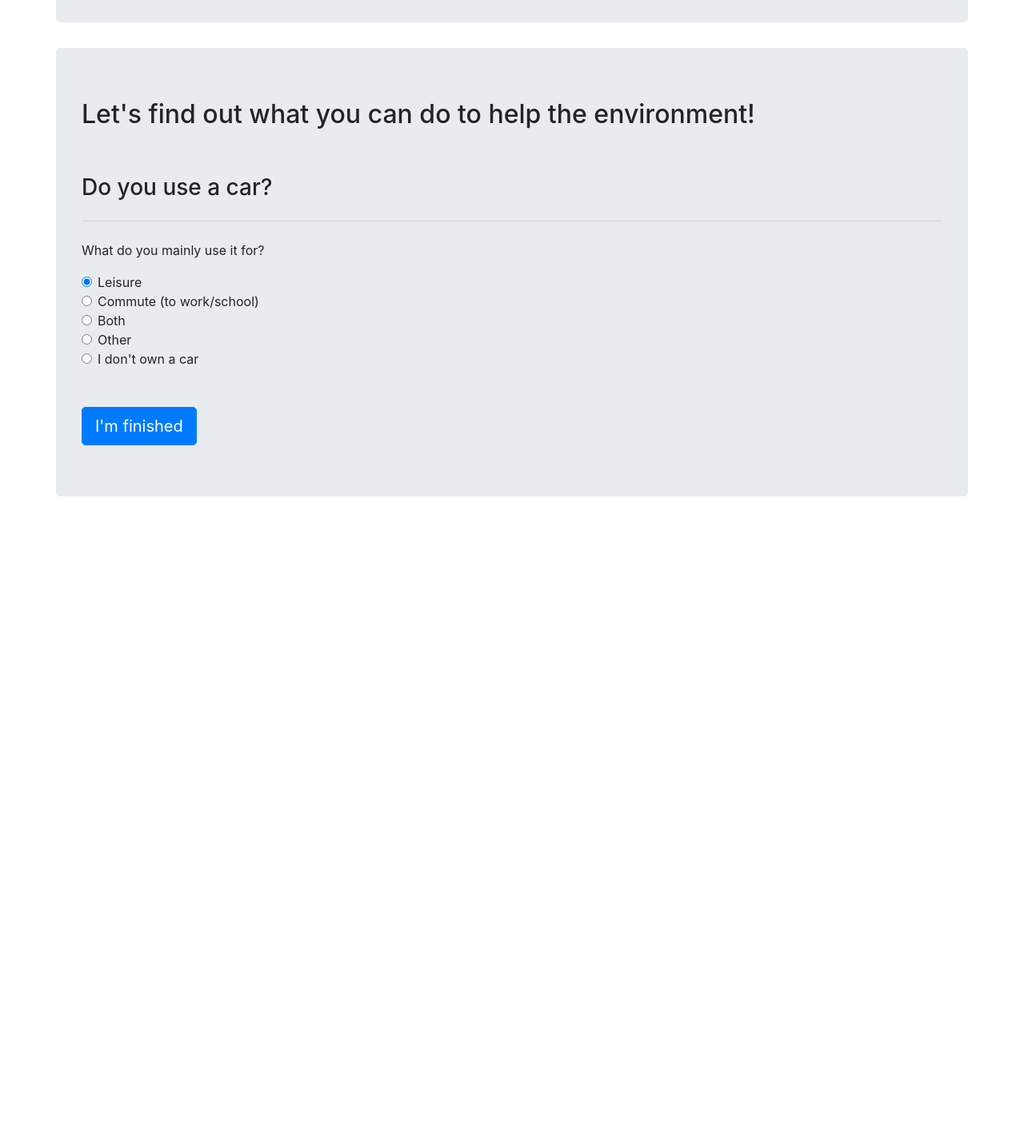
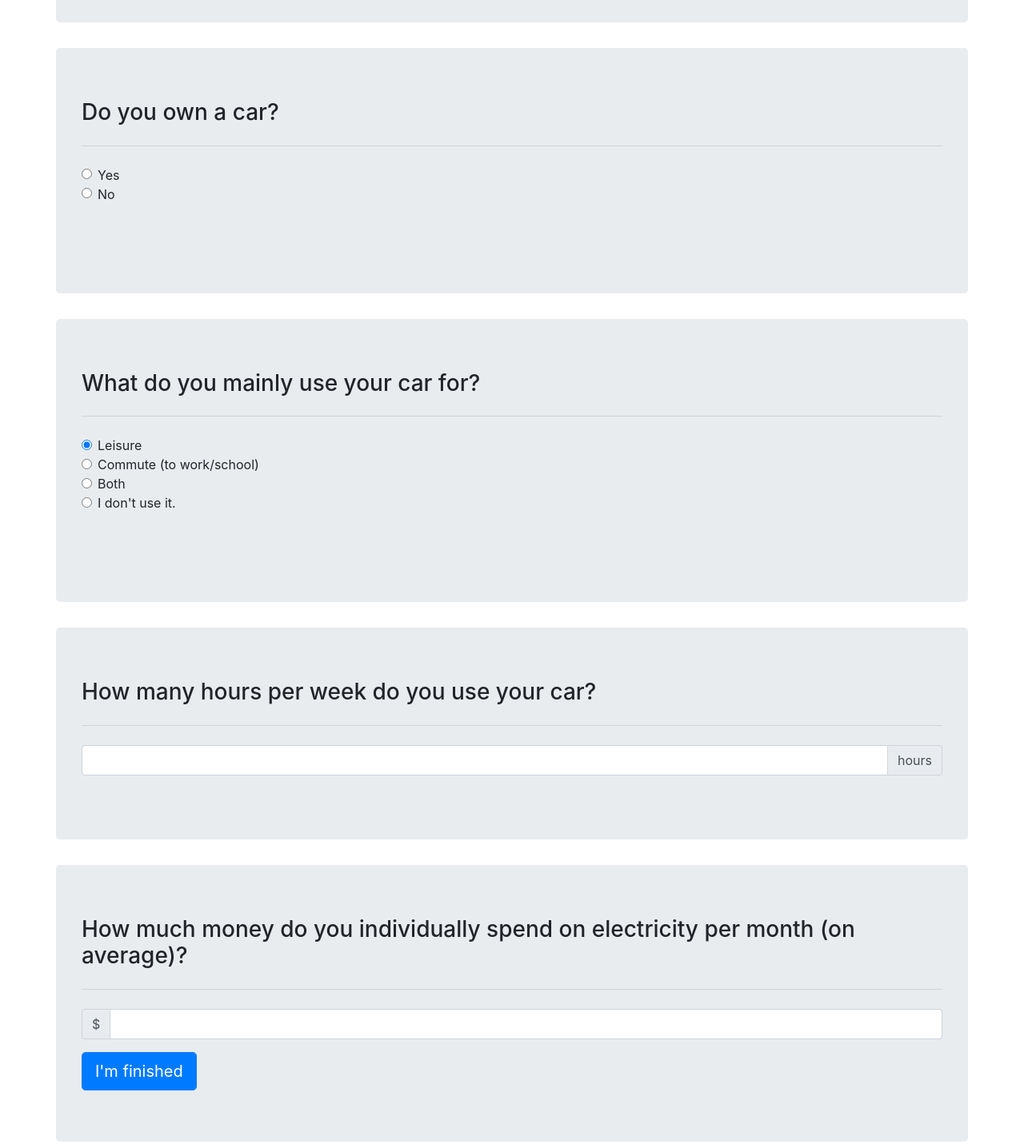
Before and after one commit to culling/summer-of-tech-2019, a website: page public/index.html in a window 1280 px wide. Shown: the part 180-1611 px from the top of the page at 80% size. Before the commit the page ends 833 px from the top, so only its background shows below. Drawn offline with nearby package versions, Linux system fonts and the light colour scheme.

Commit message:
finished questions

```diff
--- a/public/index.html
+++ b/public/index.html
@@ -12,8 +12,7 @@
     <!-- Load our files -->
     <script type="text/javascript" src="js/main.js"></script>
     <link rel="stylesheet" type="text/css" href="index.css">
-  <link rel="stylesheet" href="https://stackpath.bootstrapcdn.com/bootstrap/4.3.1/css/bootstrap.min.css"
-    integrity="sha384-ggOyR0iXCbMQv3Xipma34MD+dH/1fQ784/j6cY/iJTQUOhcWr7x9JvoRxT2MZw1T" crossorigin="anonymous">
+    <link rel="stylesheet" href="https://stackpath.bootstrapcdn.com/bootstrap/4.3.1/css/bootstrap.min.css" integrity="sha384-ggOyR0iXCbMQv3Xipma34MD+dH/1fQ784/j6cY/iJTQUOhcWr7x9JvoRxT2MZw1T" crossorigin="anonymous">
 </head>
 
 <body>
@@ -26,46 +25,88 @@
             <h1>Carbon Footprint</h1>
         </div>
 
+        <!--Question 1-->
         <div class="jumbotron container">
-      <h2> Let's find out what you can do to help the environment!</h2>
-      <br><br>
-    <h3>Do you use a car?</h3>
+            <h3>Do you own a car?</h3>
             <hr class="my-4">
-    <p>What do you mainly use it for?</p>
+            <div class="form-check">
+                <input class="form-check-input" type="radio" name="hasCar" id="ownsCar" value="opt1">
+                <label class="form-check-label" for="hasCar">
+                    Yes
+                </label>
+            </div> <!-- Has Car -->
+            <div class="form-check">
+                <input class="form-check-input" type="radio" name="hasCar" id="noCar" value="opt2">
+                <label class="form-check-label" for="hasCar">
+                    No
+                </label>
+            </div> <!-- No Car -->
+            <br>
+            <br>
+        </div>
+
+        <!--Question 2-->
+        <div class="jumbotron container">
+            <h3>What do you mainly use your car for?</h3>
+            <hr class="my-4">
                 <div class="form-check">
                     <input class="form-check-input" type="radio" name="carusage" id="carusage1" value="option1" checked>
                     <label class="form-check-label" for="exampleRadios1">
                         Leisure
                     </label>
                 </div>
+            <!-- Leisure -->
             <div class="form-check">
                 <input class="form-check-input" type="radio" name="carusage" id="carusage2" value="option2">
                 <label class="form-check-label" for="exampleRadios2">
                     Commute (to work/school)
                 </label>
-    </div>
+            </div> <!-- Commute -->
             <div class="form-check">
                 <input class="form-check-input" type="radio" name="carusage" id="carusage3" value="option3">
                 <label class="form-check-label" for="exampleRadios3">
                     Both
                 </label>
-    </div>
+            </div> <!-- Both -->
             <div class="form-check">
                 <input class="form-check-input" type="radio" name="exampleRadios" id="exampleRadios3" value="option4">
                 <label class="form-check-label" for="exampleRadios3">
-        Other
+                    I don't use it.
                 </label>
-    </div>
-    <div class="form-check">
-      <input class="form-check-input" type="radio" name="exampleRadios" id="exampleRadios3" value="option5">
-      <label class="form-check-label" for="exampleRadios3">
-        I don't own a car
-      </label>
-    </div>
+            </div> <!-- Don't use -->
             <br>
             <br>
+        </div>
+
+        <!--Question 3-->
+        <div class="jumbotron container">
+            <h3>How many hours per week do you use your car?</h3>
+            <hr class="my-4">
+            <div class="input-group mb-3">
+                <input type="number" class="form-control" aria-label="hours" name="hoursInCar">
+                <div class="input-group-append">
+                    <span class="input-group-text">hours</span>
+                </div>
+            </div>
+
+        </div>
+
+        <!--Question 4-->
+        <div class="jumbotron container">
+            <h3>How much money do you individually spend on electricity per month (on average)?</h3>
+            <hr class="my-4">
+           <div class="input-group mb-3">
+               <div class="input-group-prepend">
+                   <span class="input-group-text">$</span>
+               </div>
+               <input type="number" class="form-control" aria-label="Amount (to the nearest dollar)" name="elecPM">
+           </div>
+
+
+
+        <!-- Submit Button -->
         <a class="btn btn-primary btn-lg submit" href="#" role="button">I'm finished</a>
-  </div>
+
     </div>
 
     <div class="solutions">
@@ -112,8 +153,8 @@
 
         </div>
 
-      <script src="js/tree.js" ></script>
-      <script src="js/background.js" ></script>
+        <script src="js/tree.js"></script>
+        <script src="js/background.js"></script>
     </div>
 
 </body>
--- a/public/js/main.js
+++ b/public/js/main.js
@@ -20,15 +20,6 @@ function pad(n, width) {
   return (paddingZeros + n);
 }
 
-function scoring(){
-  let q1 = $('input[name=carusage]:checked').val();
-  if(q1 === "option2"){
-    $(".plant").hide()
-  }
-  $(".solutions").show()
-  $(".questions").hide()
-
-}
 
 
 // $(...) will run the function you give it when the page is loaded & ready
@@ -37,10 +28,4 @@ $(function () {
   console.log("page loaded...");
   printCurrentDate();
 
-$(".solutions").hide()
-$(".submit").click(() => scoring())
-
-
-
-
 });
```
Lines whose indentation alone changed are shown as unchanged.
